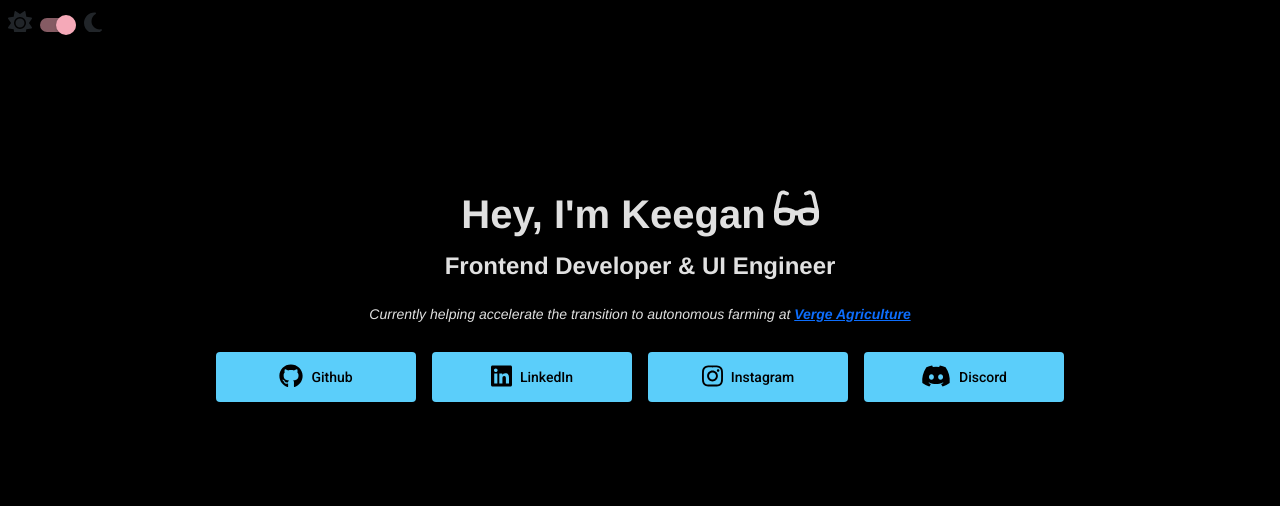
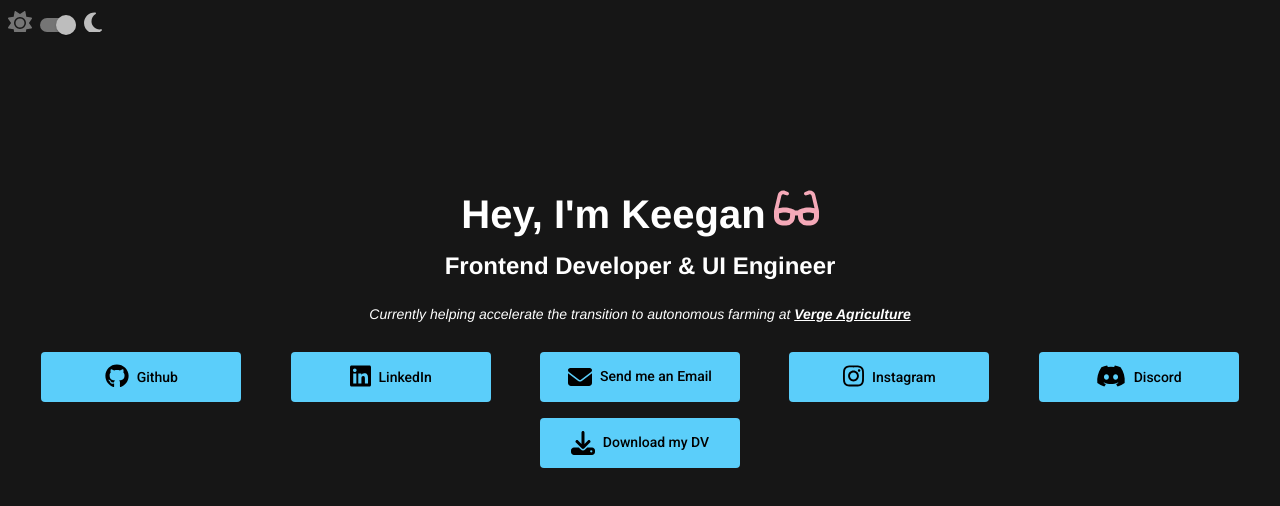
Before and after one commit to keeganosler/keeganosler.github.io, an Angular app: page / in a window 1280 px wide. Shown: the top 506 px of the page. Built offline with nearby package versions, Linux system fonts and the light colour scheme.

Commit message:
adjust colors and organize code

```diff
--- a/src/app/app.component.html
+++ b/src/app/app.component.html
@@ -1,37 +1,33 @@
 <div class="position-absolute m-2">
-  <mat-icon class="me-2"
-    ><fa-icon
-      [icon]="faSun"
+  <mat-icon
+    class="me-2"
     [ngClass]="{
-        'pink-faded-icon': theme == '',
+      'active-icon-light': theme == '',
       'inactive-icon-dark': theme == 'dark-theme'
     }"
-    ></fa-icon></mat-icon
+    ><fa-icon [icon]="faSun"></fa-icon></mat-icon
   ><mat-slide-toggle
     [checked]="theme == 'dark-theme'"
     (change)="onSlideToggleChange($event)"
   ></mat-slide-toggle
-  ><mat-icon class="ms-2"
-    ><fa-icon
-      [icon]="faMoon"
+  ><mat-icon
+    class="ms-2"
     [ngClass]="{
-        'pink-faded-icon': theme == 'dark-theme',
+      'active-icon-dark': theme == 'dark-theme',
       'inactive-icon-light': theme == ''
     }"
-    ></fa-icon
+    ><fa-icon [icon]="faMoon"></fa-icon
   ></mat-icon>
 </div>
 <div class="head d-flex align-items-end justify-content-center mb-3">
   <p class="header fs-1 text-center fw-bold">
-    Hey, I'm Keegan<mat-icon class="ms-2" inline
-      ><fa-icon class="blue-icon" [icon]="faGlasses"></fa-icon
+    Hey, I'm Keegan<mat-icon inline class="ms-2 primary-icon"
+      ><fa-icon [icon]="faGlasses"></fa-icon
     ></mat-icon>
   </p>
 </div>
 <div class="d-flex align-items-center justify-content-center mb-3">
-  <p class="tagline fs-4 fw-bold text-center">
-    Frontend Developer & UI Engineer
-  </p>
+  <p class="fs-4 fw-bold text-center">Frontend Developer & UI Engineer</p>
 </div>
 <p class="text-center ps-2 pe-2">
   <i
@@ -51,7 +47,7 @@
       (click)="onLinkClick('github')"
     >
       <div class="d-flex align-items-center justify-content-center">
-        <fa-icon [icon]="faGithub" class="fs-4 pink-icon me-2"></fa-icon>Github
+        <fa-icon [icon]="faGithub" class="fs-4 me-2"></fa-icon>Github
       </div>
     </button>
     <button
@@ -61,14 +57,12 @@
       (click)="onLinkClick('linkedin')"
     >
       <div class="d-flex align-items-center justify-content-center">
-        <fa-icon [icon]="faLinkedin" class="fs-4 pink-icon me-2"></fa-icon
-        >LinkedIn
+        <fa-icon [icon]="faLinkedin" class="fs-4 me-2"></fa-icon>LinkedIn
       </div>
     </button>
-    <!-- <button mat-flat-button color="primary" class="social-button m-2">
-      <fa-icon [icon]="faEnvelope" class="fs-4 pink-icon me-2"></fa-icon>Send me
-      an Email
-    </button> -->
+    <button mat-flat-button color="primary" class="social-button m-2">
+      <fa-icon [icon]="faEnvelope" class="fs-4 me-2"></fa-icon>Send me an Email
+    </button>
 
     <button
       mat-flat-button
@@ -77,8 +71,7 @@
       (click)="onLinkClick('instagram')"
     >
       <div class="d-flex align-items-center justify-content-center">
-        <fa-icon [icon]="faInstagram" class="fs-4 me-2 pink-icon"></fa-icon
-        >Instagram
+        <fa-icon [icon]="faInstagram" class="fs-4 me-2"></fa-icon>Instagram
       </div>
     </button>
     <button
@@ -88,15 +81,13 @@
       (click)="onLinkClick('discord')"
     >
       <div class="d-flex align-items-center justify-content-center">
-        <fa-icon [icon]="faDiscord" class="fs-4 pink-icon me-2"></fa-icon
-        >Discord
+        <fa-icon [icon]="faDiscord" class="fs-4 me-2"></fa-icon>Discord
       </div>
     </button>
-    <!-- <a
+    <a
       ><button mat-flat-button color="primary" class="social-button m-2">
-        <fa-icon [icon]="faDownload" class="fs-4 pink-icon me-2"></fa-icon
-        >Download my Resume
+        <fa-icon [icon]="faDownload" class="fs-4 me-2"></fa-icon>Download my DV
       </button></a
-    > -->
+    >
   </div>
 </div>
--- /dev/null
+++ b/src/scss/helpers/mixins.scss
@@ -0,0 +1,29 @@
+@mixin base-theme($text-color, $background-color) {
+  p {
+    color: $text-color;
+  }
+  body {
+    background-color: $background-color;
+  }
+  a {
+    color: $text-color !important;
+  }
+}
+
+@mixin dark-theme() {
+  @include base-theme($surface-50, $surface-900);
+}
+
+@mixin light-theme() {
+  @include base-theme($surface-900, $surface-50);
+}
+
+@mixin neutral-slide-toggle($thumb-color, $background-color) {
+  .mat-slide-toggle-thumb {
+    background-color: $thumb-color;
+  }
+  .mat-slide-toggle-bar,
+  .mat-ripple-element {
+    background-color: $background-color;
+  }
+}
--- a/src/scss/styles.scss
+++ b/src/scss/styles.scss
@@ -1,12 +1,9 @@
 @import "./theme/mat-theme.scss";
 
+@include light-theme();
+
 .dark-theme {
-  p {
-    color: mat-color($surface-palette, 50);
-  }
-  body {
-    background-color: mat-color($surface-palette, 900);
-  }
+  @include dark-theme();
 }
 
 html,
--- a/src/scss/theme/_colors.scss
+++ b/src/scss/theme/_colors.scss
@@ -1,16 +1,16 @@
 @import "~@angular/material/theming";
 
 $surface-palette: (
-  50: #e0e0e0,
-  100: #b3b3b3,
-  200: #808080,
-  300: #4d4d4d,
-  400: #262626,
-  500: #000000,
-  600: #000000,
-  700: #000000,
-  800: #000000,
-  900: #000000,
+  50: #ffffff,
+  100: #f5f5f5,
+  200: #eeeeee,
+  300: #e0e0e0,
+  400: #bdbdbd,
+  500: #9e9e9e,
+  600: #757575,
+  700: #545454,
+  800: #363636,
+  900: #161616,
   A100: #a6a6a6,
   A200: #8c8c8c,
   A400: #737373,
@@ -102,3 +102,12 @@ $blue-palette: (
 );
 
 $warn: mat-palette($mat-red);
+
+$pink-500: map-get($pink-palette, 500);
+
+$surface-50: map-get($surface-palette, 50);
+$surface-200: map-get($surface-palette, 200);
+$surface-300: map-get($surface-palette, 300);
+$surface-400: map-get($surface-palette, 400);
+$surface-600: map-get($surface-palette, 600);
+$surface-900: map-get($surface-palette, 900);
--- a/src/scss/theme/mat-theme.scss
+++ b/src/scss/theme/mat-theme.scss
@@ -1,5 +1,7 @@
 @use "@angular/material" as mat;
 @import "colors";
+@import "./../helpers/mixins.scss";
+
 @include mat-core();
 
 $app-theme: mat.define-light-theme(
@@ -9,3 +11,30 @@ $app-theme: mat.define-light-theme(
 );
 
 @include angular-material-theme($app-theme);
+
+.mat-icon {
+  &.primary-icon {
+    color: $pink-500;
+  }
+  &.inactive-icon-light {
+    color: $surface-200;
+  }
+  &.active-icon-light {
+    color: $surface-400;
+  }
+  &.inactive-icon-dark {
+    color: $surface-600;
+  }
+  &.active-icon-dark {
+    color: $surface-400;
+  }
+}
+
+.mat-slide-toggle {
+  &.mat-checked {
+    @include neutral-slide-toggle($surface-400, $surface-600);
+  }
+  &:not(.mat-checked) {
+    @include neutral-slide-toggle($surface-200, $surface-300);
+  }
+}
```
Lines whose indentation alone changed are shown as unchanged.
